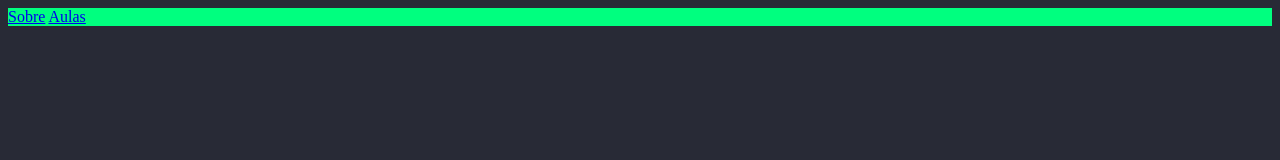
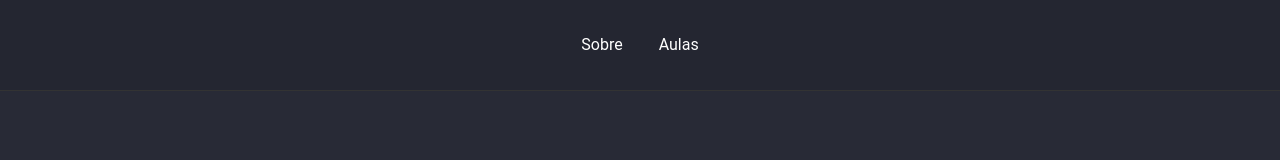
Before and after one commit to kevgllt/my-fist-project-with-html-and-css, a plain HTML site: page index.html in a window 1280 px wide. Drawn offline with Linux system fonts and the light colour scheme.

Commit message:
linux pull

```diff
--- a/index.html
+++ b/index.html
@@ -1,18 +1,12 @@
 <!DOCTYPE html>
 <html lang="en">
 <head>
+
     <meta charset="UTF-8">
     <meta name="viewport" content="width=device-width, initial-scale=1.0">
     <title>Kev Gullyt</title>
-    <style>
-        body {
-            background: #282a36;
-            color: white;
-        }
-        .links{
-            background: springgreen;
-        }
-    </style>
+    <link rel="stylesheet" href="/styles.css">
+
 </head>
 <body>
 
@@ -22,7 +16,6 @@
             <a href="/">Aulas</a>
         </div>
 
-
     </header>
 
 
--- /dev/null
+++ b/styles.css
@@ -0,0 +1,39 @@
+* {
+    margin: 0;
+    padding: 0;
+    border: 0;
+}
+
+@import url('https://fonts.googleapis.com/css2?family=Roboto:wght@300;700;900&display=swap');
+
+body {
+    background: #282a36;
+    color: white;
+    font-family: 'Roboto', sans-serif;
+}
+header {
+    padding: 32px;
+    border-bottom: 1px solid #333;
+    background: rgba(0,0,0,0.1);
+}
+
+header div {
+    text-align: center;
+
+}
+
+header div a {
+    color: white;
+    font-size: 16px;
+    /* line-height trabalha a altura da linha , dica use 10px a mais do tamanho da font-size */
+    line-height: 26px;
+    margin: 0 16px;
+    text-decoration: none;
+    font-style: bold;
+
+}
+
+header div a:hover {
+    color: springgreen;
+    transition: color 1500ms;
+}
```
Also changed, not shown: script.js (added).
